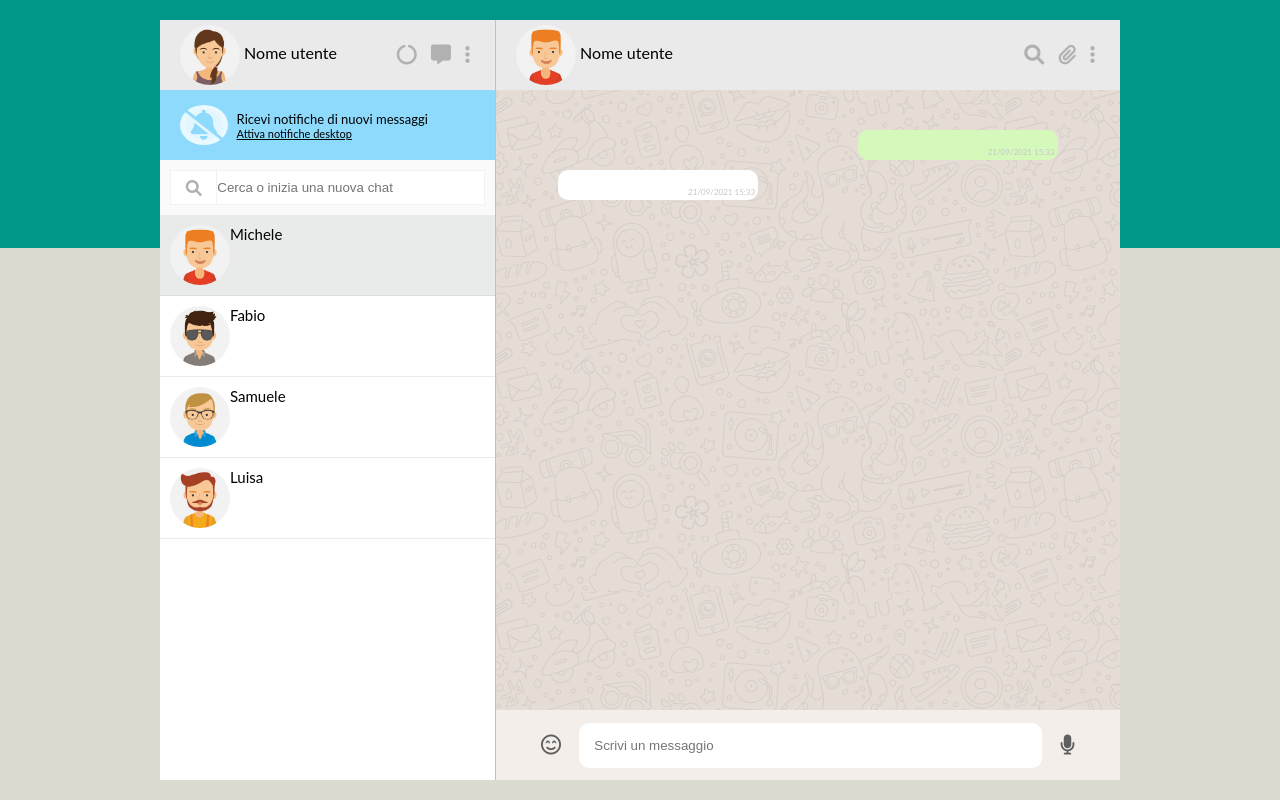
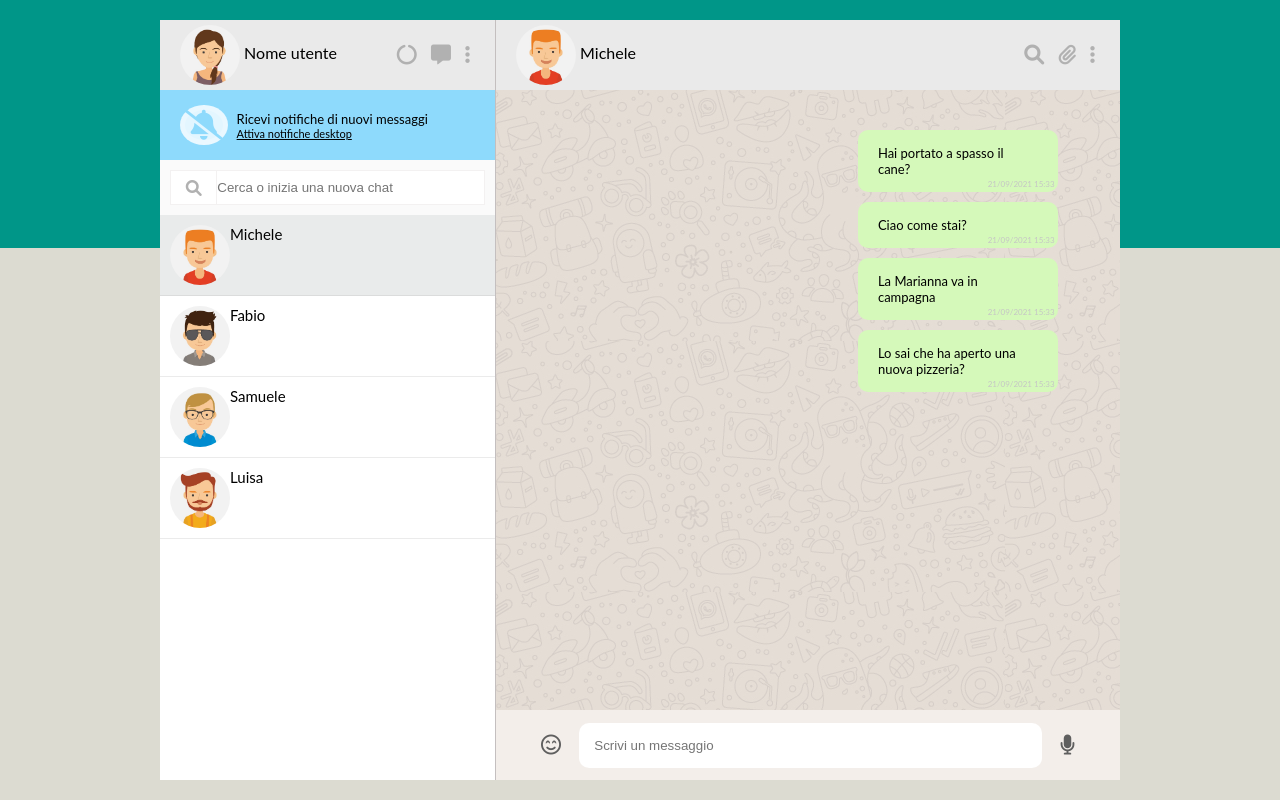
Before and after one commit to mariklim/vue-boolzapp, a plain HTML site: page index.html in a window 1280 px wide. Drawn offline with nearby package versions, Linux system fonts and the light colour scheme.

Commit message:
add dynamic messages

```diff
--- a/css/style.css
+++ b/css/style.css
@@ -21,6 +21,9 @@
     width: 75%;
     height: 95vh;
     background-color: rgb(255, 255, 255);
+}
+ul{
+    list-style: none;
 }
 
 /* column */
--- a/index.html
+++ b/index.html
@@ -79,8 +79,8 @@
             <div class="column-right">
                 <div class="row-top">
                     <div class="user-avatar">
-                        <img src="img/avatar_1.jpg" alt="avatar 1">
-                        <p class="user-name">Nome utente</p>
+                        <img :src="contacts[indexContact].avatar" alt="contacts[indexContact].name">
+                        <p class="user-name">{{contacts[indexContact].name}}</p>
                     </div>
                     <div class="icons-btn">
                         <i class="fas fa-search"></i>
@@ -88,24 +88,29 @@
                         <i class="fas fa-ellipsis-v"></i>
                     </div>
                 </div>
-
                 <!-- Middle per chat -->
                 <div class="chat" >
                     <div class="container-right">
-                        <div class="sent-message">
-                            <!-- Testo del messagio -->
+                        <ul>
+                            <li class="sent-message" v-for = "(value, index) in contacts" :key="index">
+                                <div>
+                                    <p>{{value.messages[indexContact].message}}</p>
+                                       <div class="time-message">21/09/2021 15:33</div>
+                                   </div>
+                            </li>
+                        </ul>
+                        <!-- <div class="sent-message">
+                         <p>{{contacts[indexContact].messages[indexContact].message}}</p>
+                            <div class="time-message">21/09/2021 15:33</div>
+                        </div> -->
+
+
+                        <!-- <div class="receved-message">
+
                             <div class="time-message">
                                 21/09/2021 15:33
                             </div>
-                        </div>
-
-
-                        <div class="receved-message">
-                            <!-- Testo del messagio -->
-                            <div class="time-message">
-                                21/09/2021 15:33
-                            </div>
-                        </div>
+                        </div> -->
 
 
 
--- a/js/script.js
+++ b/js/script.js
@@ -86,6 +86,7 @@ var app = new Vue({
 		indexContact: 0,
 	},
 	methods:{
+		// al click indice della chat corrente (indexContact che partiva da 0) prende il valore del indice cliccato (indice del array che cicliamo con v-for), se sono uguali si aggiunge la classe "current-chat"
 		currentChat: function(currentIndex){
 			this.indexContact = currentIndex;
 		}
```
